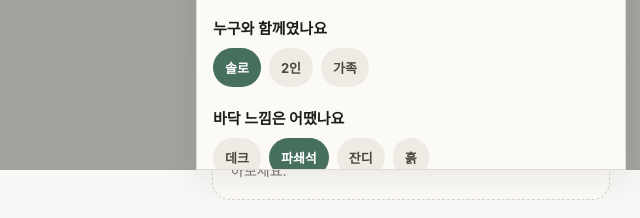
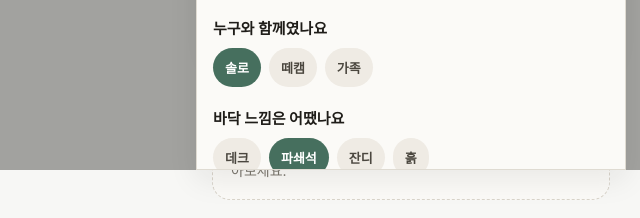
Before and after one commit to forefore03/foresite, a plain HTML site: page index.html in a window 1280 px wide. Both pictures are taken after a click on the button "이번 기억 남기기". Shown: the part 630-848 px from the top of the page, 229-869 px from the left. Drawn offline with Linux system fonts and the light colour scheme.

Commit message:
attendees

```diff
--- a/index.html
+++ b/index.html
@@ -698,7 +698,7 @@
         <div class="field-label">누구와 함께였나요</div>
         <div class="choice-grid" id="styleGroup">
           <button type="button" class="choice-button active" data-value="솔로">솔로</button>
-          <button type="button" class="choice-button" data-value="2인">2인</button>
+          <button type="button" class="choice-button" data-value="떼캠">떼캠</button>
           <button type="button" class="choice-button" data-value="가족">가족</button>
         </div>
       </div>
```
